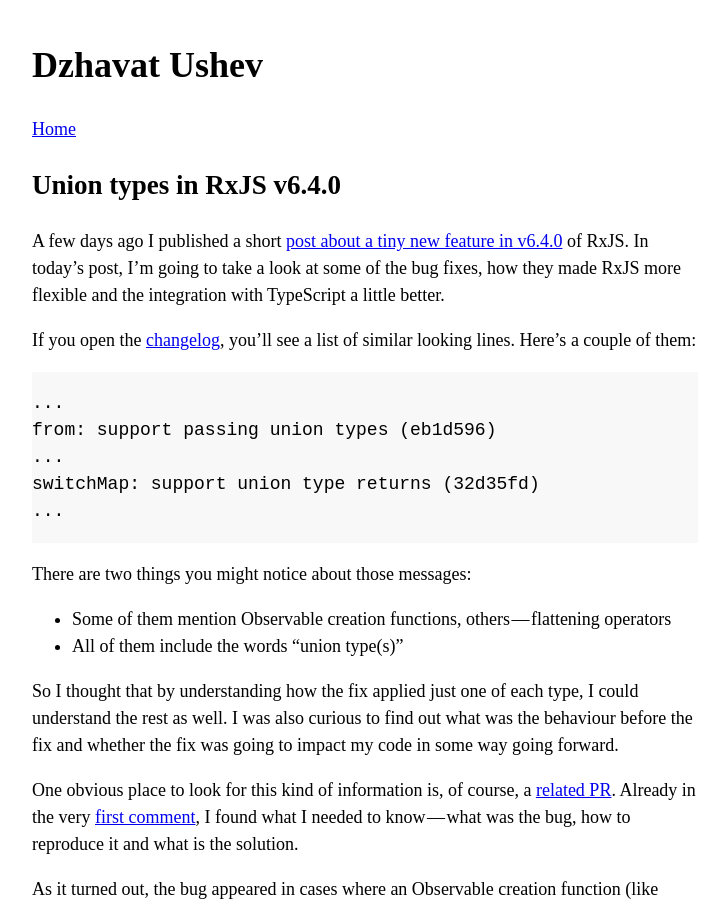
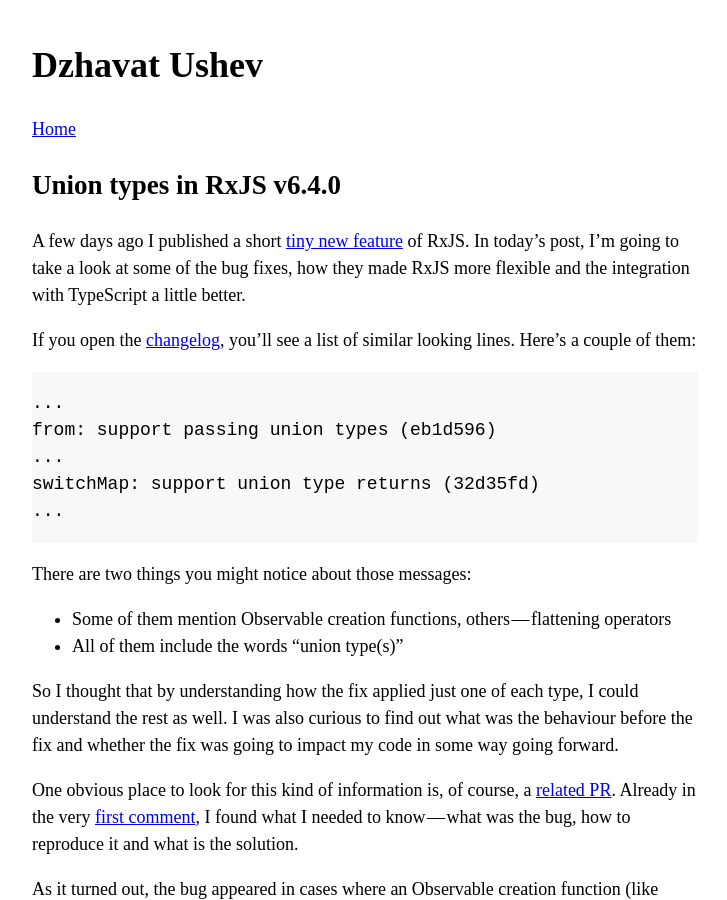
Before and after one commit to dzhavat/dzhavat.github.io, a Jekyll site: the page built from _posts/2019-02-07-union-types-in-rxjs-v6-4-0.md, in a window 1280 px wide and 900 px high. Shown: the whole window, without its empty margins (275-1002 px from the left). Built offline with Jekyll 4.4.1, drawn with Linux system fonts in a browser that asks for light colours.

Commit message:
Update 2019-02-07-union-types-in-rxjs-v6-4-0.md

```diff
--- a/_posts/2019-02-07-union-types-in-rxjs-v6-4-0.md
+++ b/_posts/2019-02-07-union-types-in-rxjs-v6-4-0.md
@@ -5,7 +5,7 @@
 
 ## Union types in RxJS v6.4.0
 
-A few days ago I published a short [post about a tiny new feature in v6.4.0](https://medium.com/@dzhavat/a-tiny-new-feature-in-rxjs-v6-4-0-292a463e27c9) of RxJS. In today’s post, I’m going to take a look at some of the bug fixes, how they made RxJS more flexible and the integration with TypeScript a little better.
+A few days ago I published a short [tiny new feature]({{ site.baseurl }}{% post_url 2019-02-02-a-tiny-new-feature-in-rxjs-v6-4-0 %}) of RxJS. In today’s post, I’m going to take a look at some of the bug fixes, how they made RxJS more flexible and the integration with TypeScript a little better.
 
 If you open the [changelog](https://github.com/ReactiveX/rxjs/blob/master/CHANGELOG.md#640-2019-01-30), you’ll see a list of similar looking lines. Here’s a couple of them:
 
```
